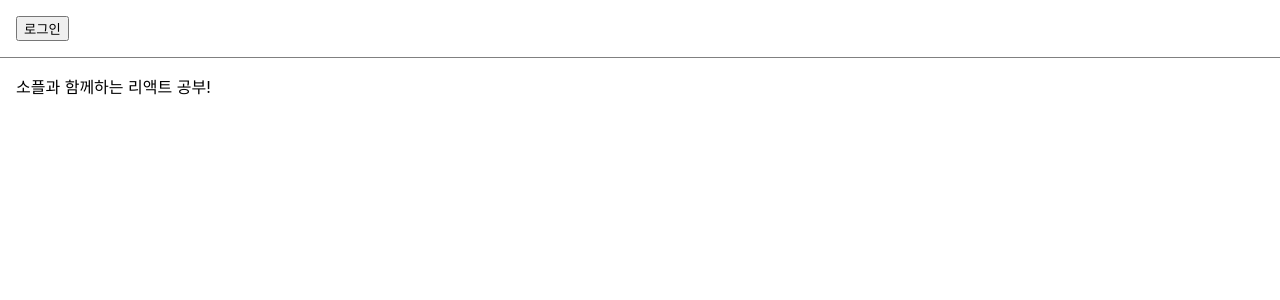
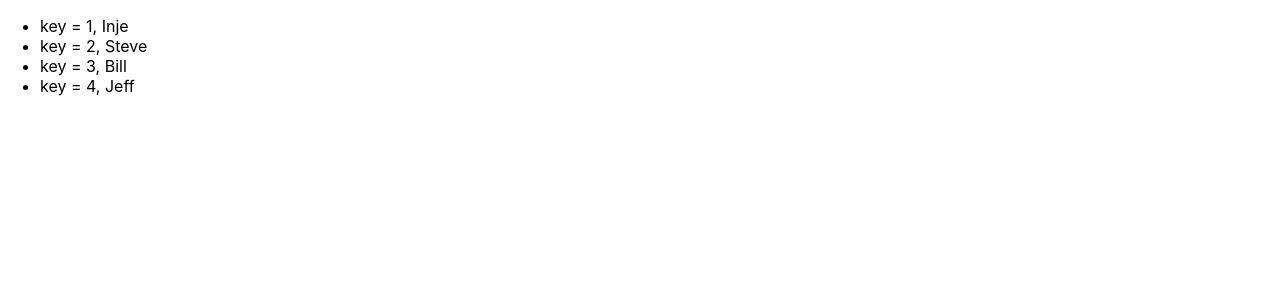
Before and after one commit to Gamemode1221/23-React, a React (Create React App) app: page / in a window 1280 px wide. Shown: the top 300 px of the page. Built offline with nearby package versions, Linux system fonts and the light colour scheme.

Commit message:
10주차 중간커밋

```diff
--- a/src/index.js
+++ b/src/index.js
@@ -3,12 +3,12 @@ import ReactDOM from 'react-dom/client';
 import './index.css';
 import reportWebVitals from './reportWebVitals';
 
-import LandingPage from "./week9/LandingPage";
+import AttendanceBook from "./week10/AttendanceBook";
 
 const root = ReactDOM.createRoot(document.getElementById('root'));
 root.render(
   <React.StrictMode>
-      <LandingPage />
+      <AttendanceBook />
   </React.StrictMode>
 );
 
--- /dev/null
+++ b/src/week10/AttendanceBook.jsx
@@ -0,0 +1,32 @@
+import React from "react";
+
+const students = [
+    {
+        id: 1,
+        name: "Inje",
+    },
+    {
+        id: 2,
+        name: "Steve",
+    },
+    {
+        id: 3,
+        name: "Bill",
+    },
+    {
+        id: 4,
+        name: "Jeff",
+    },
+];
+
+function AttendanceBook(props) {
+    return (
+        <ul>
+            {students.map((student) => {
+                return <li>key = {student.id}, {student.name}</li>;
+            })}
+        </ul>
+    );
+}
+
+export default AttendanceBook;
```
Also changed, not shown: 1 other file (tests, documents, lock files or other folders).
